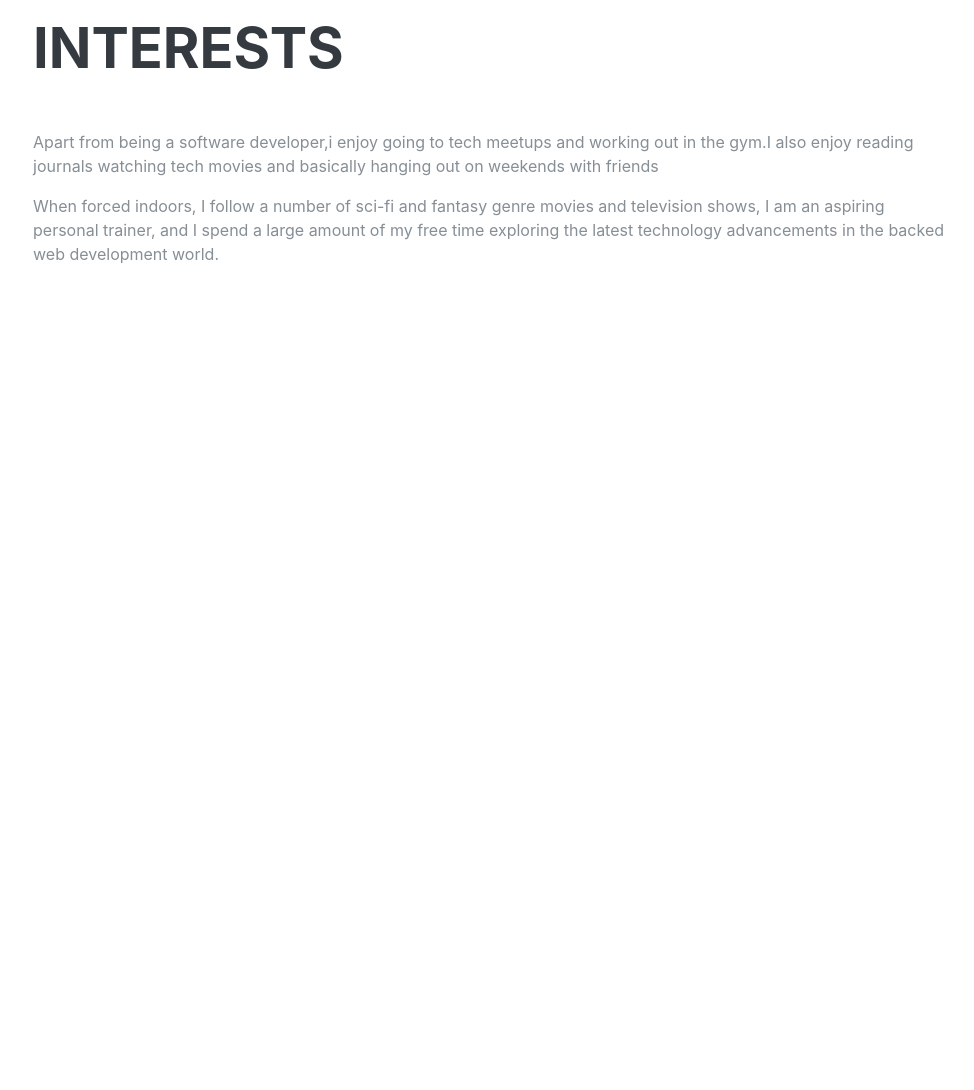
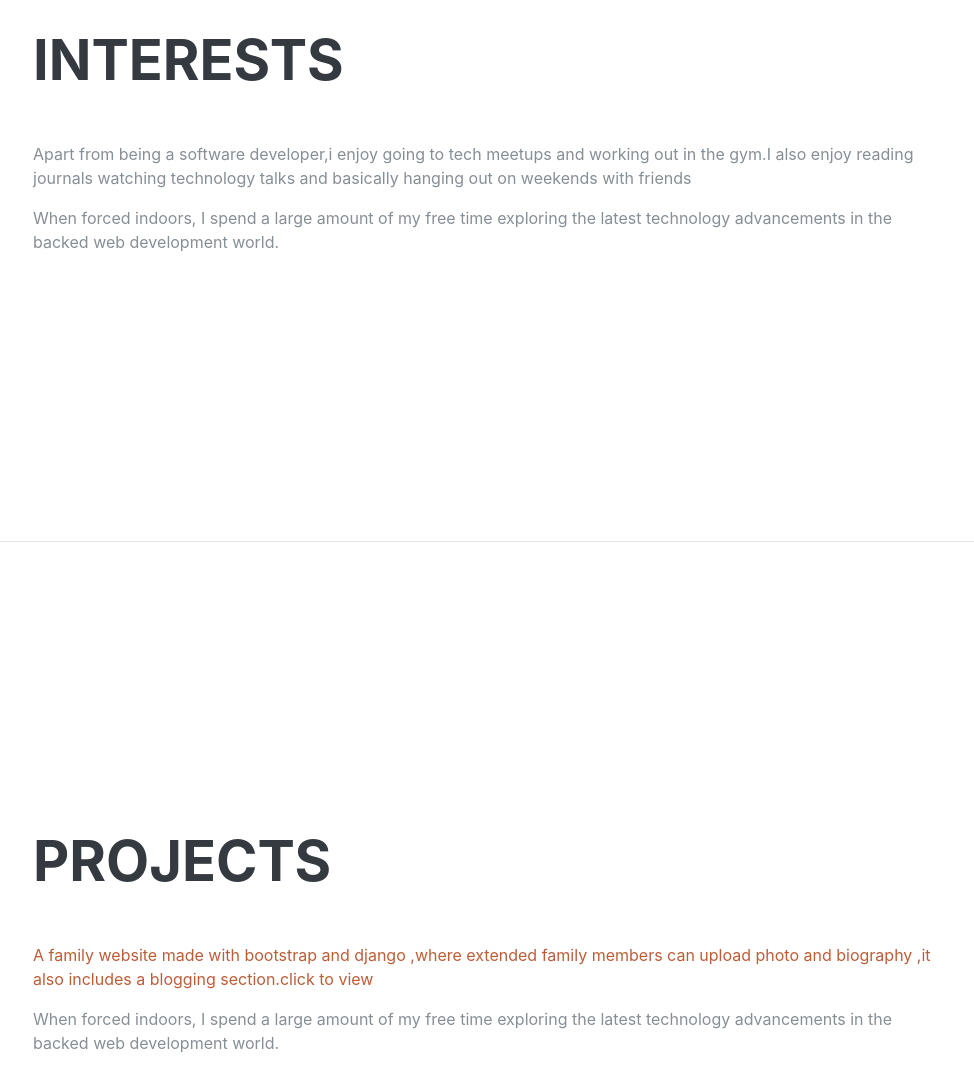
Before and after one commit to GEORGES-DTECH/GEORGES-DTECH.github.io, a plain HTML site: page index.html in a window 1280 px wide. Shown: the part 3860-4950 px from the top of the page, without its empty margins (287-1261 px from the left). Before the commit the page ends 4401 px from the top, so only its background shows below. Drawn offline with Linux system fonts and the light colour scheme; a web font is replaced by a local one.

Commit message:
Update index.html

```diff
--- a/index.html
+++ b/index.html
@@ -222,13 +222,20 @@
     <section class="resume-section p-3 p-lg-5 d-flex align-items-center" id="interests">
       <div class="w-100">
         <h2 class="mb-5">Interests</h2>
-        <p>Apart from being a software developer,i enjoy going to tech meetups and working out in the gym.I also enjoy reading journals watching tech movies and basically hanging out on weekends with friends</p>
-        <p class="mb-0">When forced indoors, I follow a number of sci-fi and fantasy genre movies and television shows, I am an aspiring personal trainer, and I spend a large amount of my free time exploring the latest technology advancements in the backed web development world.</p>
+        <p>Apart from being a software developer,i enjoy going to tech meetups and working out in the gym.I also enjoy reading journals watching technology talks and basically hanging out on weekends with friends</p>
+        <p class="mb-0">When forced indoors, I spend a large amount of my free time exploring the latest technology advancements in the backed web development world.</p>
       </div>
     </section>
 
+   <hr class="m-0">
+   <section class="resume-section p-3 p-lg-5 d-flex align-items-center" >
+      <div class="w-100">
+        <h2 class="mb-5">Projects</h2>
+        <a href="https://georgendungu.pythonanywhere.com"><p>A family website made with bootstrap and django ,where extended family members can upload photo and biography ,it also includes a blogging section.click to view</p></a>
 
-
+        <p class="mb-0">When forced indoors, I spend a large amount of my free time exploring the latest technology advancements in the backed web development world.</p>
+      </div>
+    </section>
 
   <!-- Bootstrap core JavaScript -->
   <script src="vendor/jquery/jquery.min.js"></script>
```
